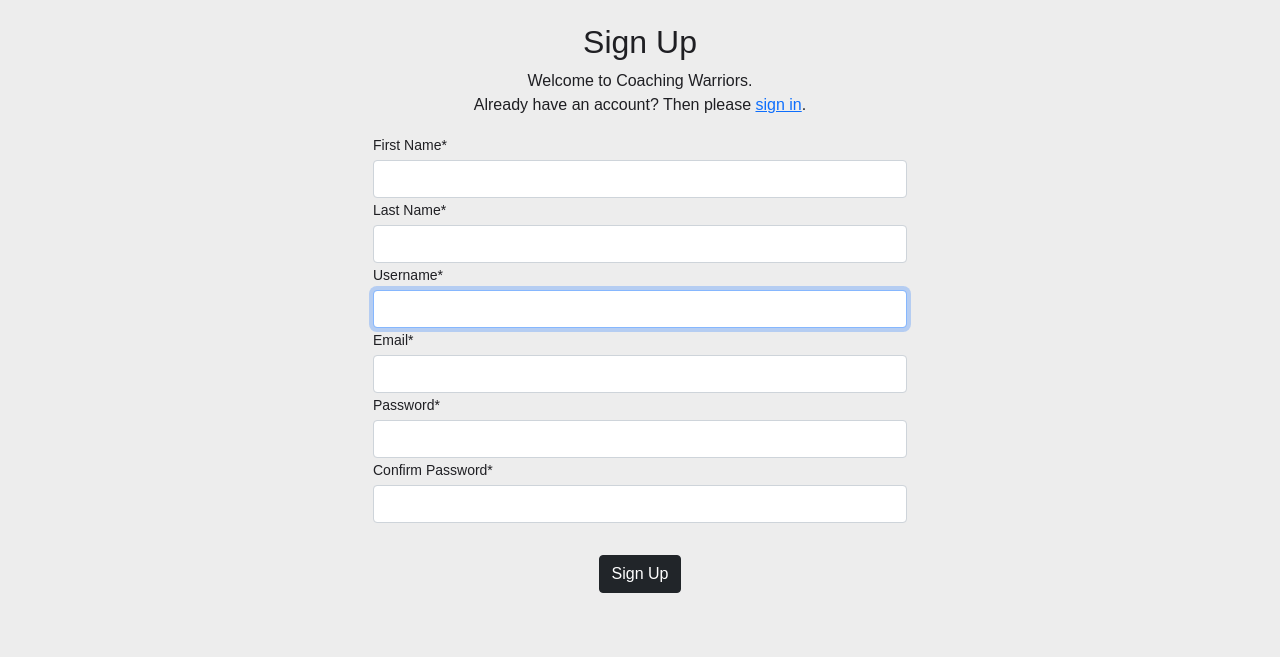
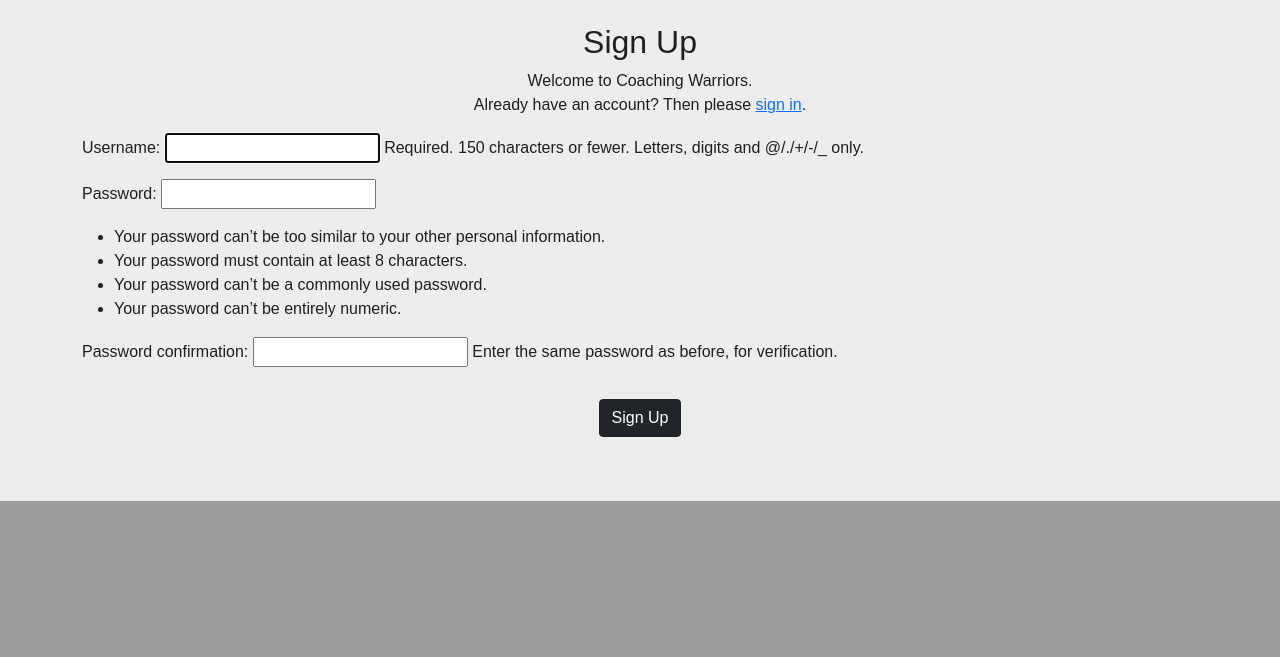
Before and after one commit to Michelle3334/coaching-warriors, a Django app: page /signup/ in a window 1280 px wide. Shown: the part 1018-1675 px from the top of the page. After the commit the page ends 1519 px from the top, so only its background shows below. Run offline with Django 3.2, Linux system fonts and the light colour scheme.

Commit message:
Add account files for register, login and logout

```diff
--- a/booking/views.py
+++ b/booking/views.py
@@ -21,7 +21,7 @@ def booking(request):
                 'last_name': form.cleaned_data['last_name'],
                 'email': form.cleaned_data['email_address'],
                 'telephone': form.cleaned_data['telephone'],
-                'date': form.cleaned_data['date'],
+                'requested_date': form.cleaned_data['requested_date'],
                 'course': form.cleaned_data['course'],
                 'coach': form.cleaned_data['coach'],
                 'message': form.cleaned_data['additional_information'],
--- a/coachingwarriors/urls.py
+++ b/coachingwarriors/urls.py
@@ -18,11 +18,11 @@ from django.urls import path, include
 
 urlpatterns = [
     path('admin/', admin.site.urls),
-    path('members/', include('django.contrib.auth.urls')),
     path('', include('members.urls'), name='members_urls'),
     path('', include('coaches.urls'), name='coaches_urls'),
     path('', include('booking.urls'), name='booking_urls'),
     path('', include('contactemail.urls'), name='contact_urls'),
     path('', include('course.urls'), name='course_urls'),
     path('summernote/', include('django_summernote.urls')),
+    path('accounts/', include('allauth.urls')),
 ]
--- a/members/forms.py
+++ /dev/null
@@ -1,46 +0,0 @@
-"""Form for User Profile"""
-from django import forms
-from django.contrib.auth.models import User
-from django.contrib.auth.forms import UserCreationForm
-
-
-class RegisterForm(UserCreationForm):
-    """Customised registration fields"""
-    first_name = forms.CharField(
-        max_length=100, required=True, widget=forms.TextInput(
-            attrs={'class': 'form-control', }))
-    last_name = forms.CharField(
-        max_length=100, required=True, widget=forms.TextInput(
-            attrs={'class': 'form-control', }))
-    username = forms.CharField(
-        max_length=100, required=True, widget=forms.TextInput(
-            attrs={'class': 'form-control', }))
-    email = forms.EmailField(
-        required=True, widget=forms.TextInput(
-            attrs={'class': 'form-control', }))
-    password1 = forms.CharField(
-        max_length=50, required=True, widget=forms.PasswordInput(
-            attrs={
-                'class': 'form-control',
-                'data-toggle': 'password',
-                'id': 'password',
-                }))
-    password2 = forms.CharField(
-        max_length=50, required=True, widget=forms.PasswordInput(
-            attrs={
-                'class': 'form-control',
-                'data-toggle': 'password',
-                'id': 'password',
-                }))
-
-    class Meta:
-        """Meta class"""
-        model = User
-        fields = [
-            'first_name',
-            'last_name',
-            'username',
-            'email',
-            'password1',
-            'password2'
-            ]
--- a/members/urls.py
+++ b/members/urls.py
@@ -1,8 +1,8 @@
 """URL paths for members app"""
 from django.urls import path
-from .views import RegisterView
+from .views import MemberRegisterView
 
 
 urlpatterns = [
-    path('signup/', RegisterView.as_view(), name='signup'),
+    path('signup/', MemberRegisterView.as_view(), name='signup'),
 ]
--- a/members/views.py
+++ b/members/views.py
@@ -1,31 +1,12 @@
 """Views for Member profile view"""
 from django.shortcuts import render, redirect
-from django.views import View
+from django.views import generic
+from django.contrib.auth.forms import UserCreationForm
 from django.contrib import messages
-from .forms import RegisterForm
+from django.urls import reverse_lazy
 
 
-class RegisterView(View):
-    """View for sign up form"""
-    form_class = RegisterForm
-    initial = {'key': 'value'}
+class MemberRegisterView(generic.CreateView):
+    form_class = UserCreationForm
     template_name = 'signup.html'
-
-    def get(self, request, *args, **kwargs):
-        """Get request"""
-        form = self.form_class(initial=self.initial)
-        return render(request, self.template_name, {'form': form})
-
-    def post(self, request, *args, **kwargs):
-        """Post request"""
-        form = self.form_class(request.POST)
-
-        if form.is_valid():
-            form.save()
-
-            username = form.cleaned_data.get('username')
-            messages.success(request, f'Account created for {username}')
-
-            return redirect(to='/')
-
-        return render(request, self.template_name, {'form': form})
+    success_url = reverse_lazy('home')
--- a/templates/base.html
+++ b/templates/base.html
@@ -43,17 +43,17 @@
                         <a class="nav-link" href="#">My Profile</a>
                     </li>
                     <li class="nav-item px-2">
-                        <a class="nav-link" href="#">Logout</a>
+                        <a class="nav-link" href="{% url 'account_logout' %}">Logout</a>
                     </li>
                     {% else %}
                     <li class="nav-item px-2">
                         <a class="nav-link" href="{% url 'booking' %}">Booking</a>
                     </li>
                     <li class="nav-item px-2">
-                        <a class="nav-link" href="{% url 'signup' %}">Register</a>
+                        <a class="nav-link" href="{% url 'account_signup' %}">Register</a>
                     </li>
                     <li class="nav-item px-2">
-                        <a class="nav-link" href="#">Login</a>
+                        <a class="nav-link" href="{% url 'account_login' %}">Login</a>
                     </li>
                     {% endif %}
                 </ul>
--- a/templates/signup.html
+++ b/templates/signup.html
@@ -13,73 +13,16 @@
   <div class="row">
     <div class="text-center mt-4">
       <h2>Sign Up</h2>
-
       <p>Welcome to Coaching Warriors.<br>Already have an account? Then please <a href="{{ login_url }}">sign in</a>.</p>
     </div>
   </div>
-  <div class="container col-6">
+  <div class="form-group">
     <form method="POST">
       {% csrf_token %}
-      <!--Error messages-->
-      {% if form.errors %}
-        <div class="alert alert-danger alert-dismissible" role="alert">
-          <div id="form_errors">
-            {% for key, value in form.errors.items %}
-              <strong>{{ value }}</strong>
-            {% endfor %}
-          </div>
-          <button type="button" class="close" data-dismiss="alert" aria-label="Close">
-            <span aria-hidden="true">&times;</span>
-          </button>
-        </div>
-      {% endif %}
-      <div class="form-row">
-        <div>
-          <div class="form-group">
-            <label class="small mb-1">First Name*</label>
-            {{ form.first_name }}
-          </div>
-        </div>
-        <div>
-          <div class="form-group">
-            <label class="small mb-1">Last Name*</label>
-            {{ form.last_name }}
-          </div>
-        </div>
-      </div>
-      <div class="form-row">
-        <div>
-          <div class="form-group">
-            <label class="small mb-1">Username*</label>
-            {{ form.username }}
-          </div>
-        </div>
-        <div>
-          <div class="form-group">
-            <label class="small mb-1">Email*</label>
-            {{ form.email }}
-          </div>
-        </div>
-      </div>
-      <div class="form-row">
-        <div">
-          <div class="form-group">
-            <label class="small mb-1">Password*</label>
-            {{ form.password1 }}
-            {{ form.errors.password }}
-          </div>
-        </div>
-        <div>
-          <div class="form-group">
-            <label class="small mb-1">Confirm Password*</label>
-            {{ form.password2 }}
-          </div>
-        </div>
-      </div>
+      {{ form.as_p }}
       <div class="form-group mt-4 mb-0 text-center">
         <button class="btn btn-dark text-center m-2" type="submit">Sign Up</button>
       </div>
-    </form>
   </div>
 </div>
 {% endblock %}
```
Also changed, not shown: templates/account/login.html (added, +35 -0 lines), templates/account/logout.html (added, +28 -0 lines), templates/account/signup.html (added, +33 -0 lines).
